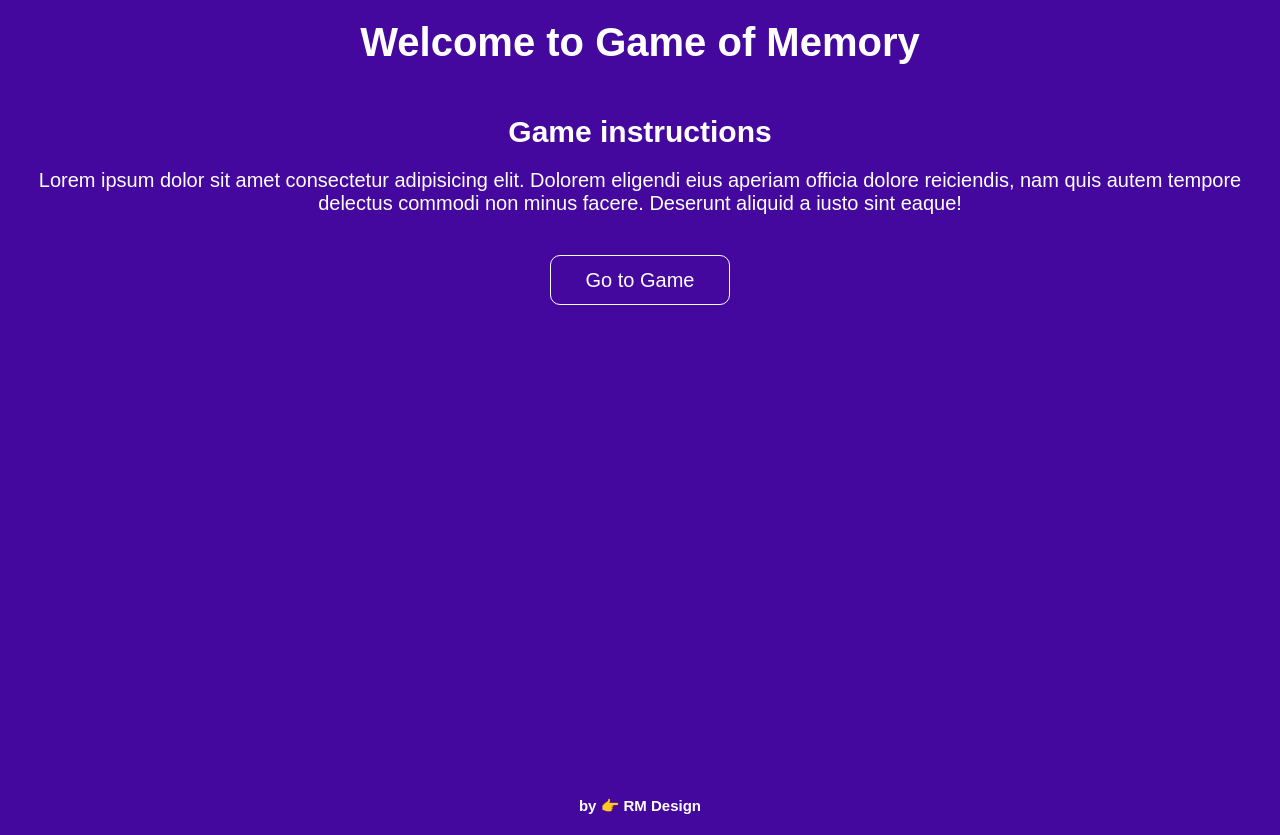
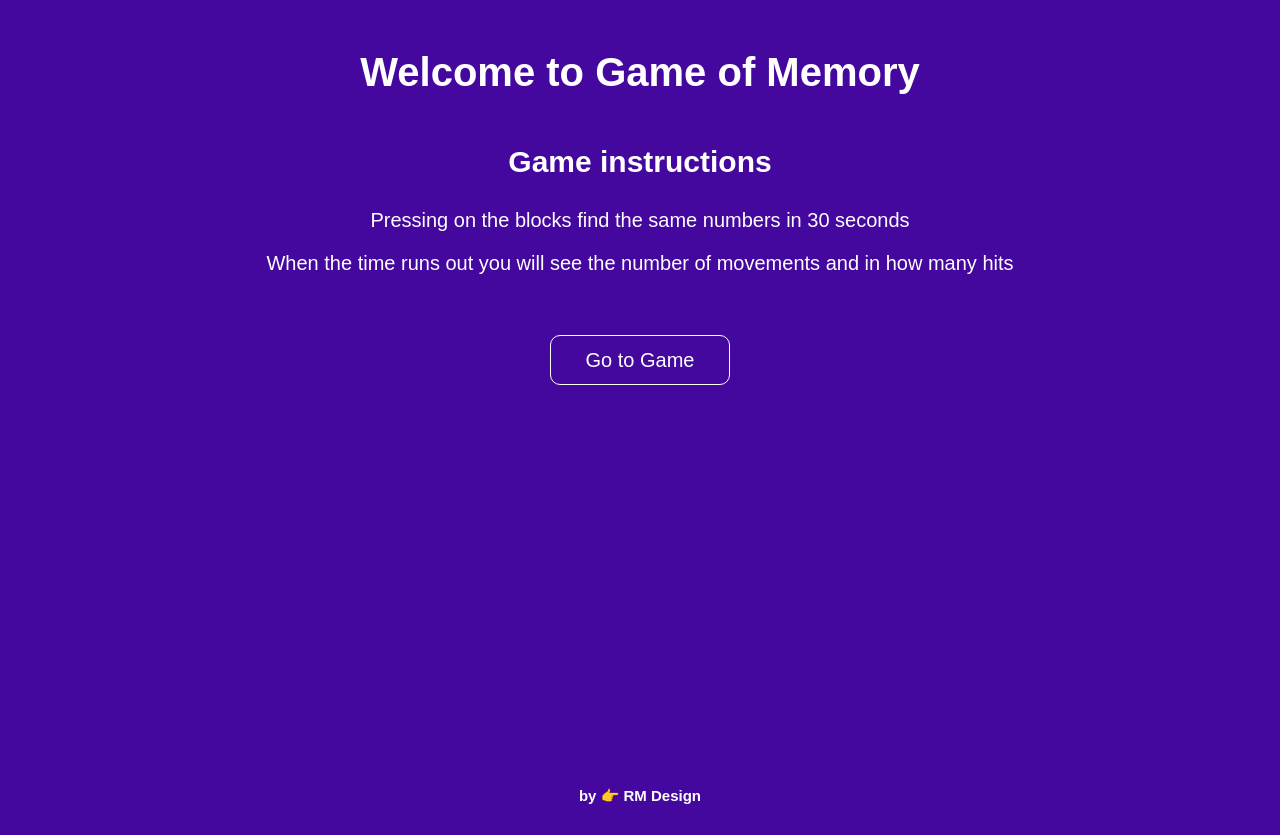
Before and after one commit to roddevwork/memory-game, a website: page index.html in a window 1280 px wide. Drawn offline with Linux system fonts and the light colour scheme.

Commit message:
home-page.png and readme updated

```diff
--- a/index.html
+++ b/index.html
@@ -15,8 +15,9 @@
 
     <h2>Game instructions</h2>
 
-    <p>Lorem ipsum dolor sit amet consectetur adipisicing elit. Dolorem eligendi eius aperiam officia dolore reiciendis,
-      nam quis autem tempore delectus commodi non minus facere. Deserunt aliquid a iusto sint eaque!</p>
+    <p>Pressing on the blocks find the same numbers in 30 seconds
+    </p>
+    <p>When the time runs out you will see the number of movements and in how many hits</p>
 
     <a href="src/pages/start-game.html">Go to Game</a>
 
--- a/src/css/index.css
+++ b/src/css/index.css
@@ -32,14 +32,17 @@ main {
   text-align: center;
 }
 
+h1 {
+  margin-top: 30px;
+}
+
 h2 {
-  margin-top: 50px;
+  margin: 50px 0 20px 0;
 }
 
 p {
-  padding: 20px;
+  padding: 10px;
   text-align: center;
-  margin-bottom: 20px;
 }
 a {
   display: flex;
@@ -47,6 +50,7 @@ a {
   align-items: center;
   width: 180px;
   height: 50px;
+  margin-top: 50px;
   text-decoration: none;
   color: var(--white);
   cursor: pointer;
--- a/src/css/styles.css
+++ b/src/css/styles.css
@@ -61,7 +61,7 @@ table{
   width: 144px;
   height: 256px;
   padding-top: 4rem;
-  opacity: .7;
+  opacity:.7;
   cursor: pointer;
 }
 
```
Also changed, not shown: README.md, src/img/home-page.png (added).
